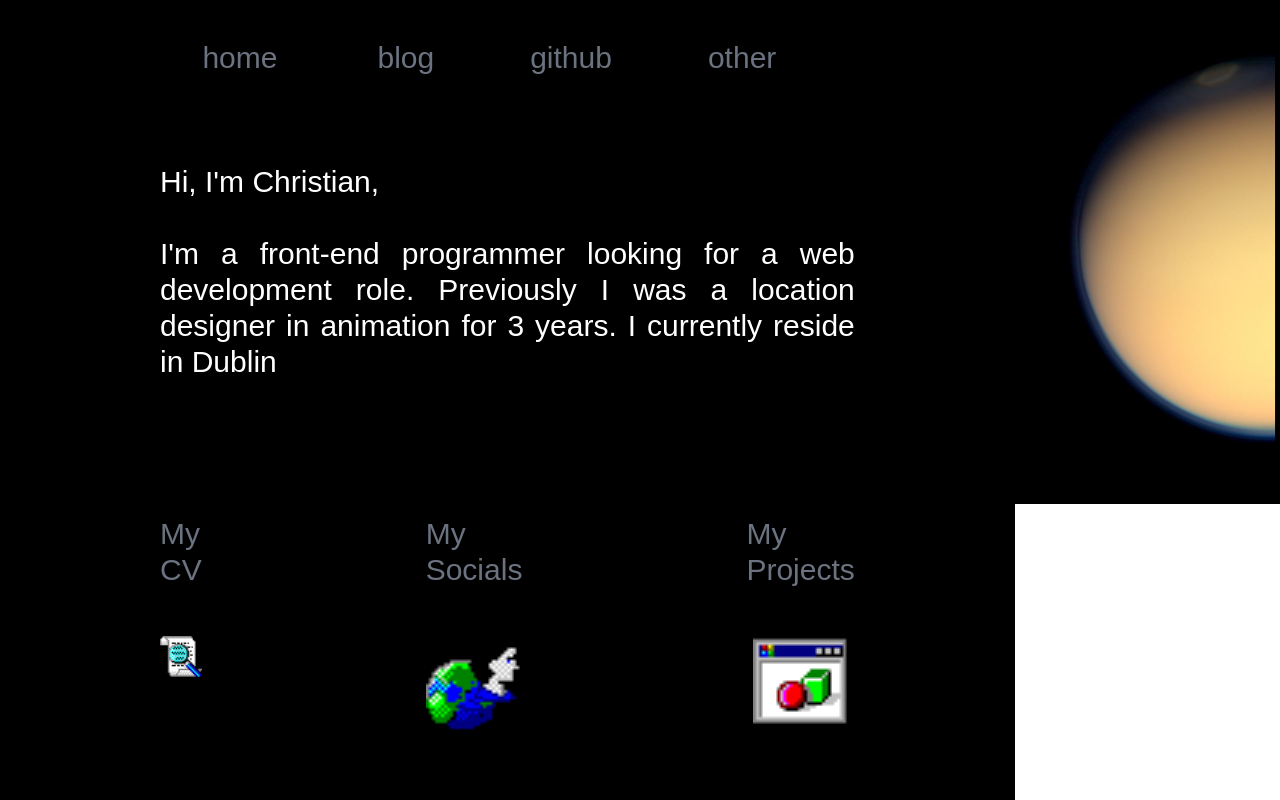
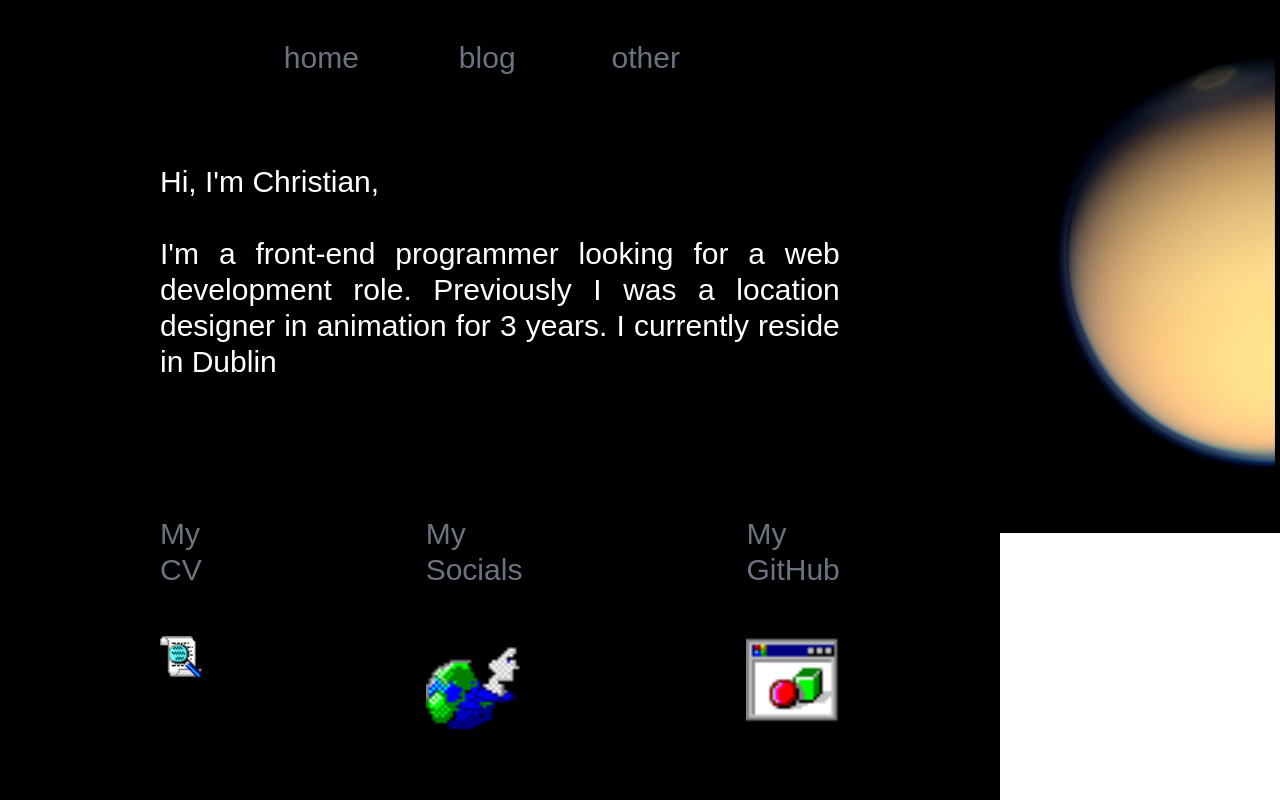
Before and after one commit to ChristianKeogh/personal_website, a Next.js app: page / in a window 1280 px wide. Built offline with nearby package versions, Linux system fonts and the light colour scheme; a web font is replaced by a local one.

Commit message:
changes to navabr, aded test for clicking socials

```diff
--- /dev/null
+++ b/app/blog/page.tsx
@@ -0,0 +1,9 @@
+import React from 'react'
+
+const blog = () => {
+  return (
+    <div>blog</div>
+  )
+}
+
+export default blog
--- a/app/imgLinks.tsx
+++ b/app/imgLinks.tsx
@@ -1,22 +1,35 @@
-import type { Metadata } from "next";
-import { Inter } from "next/font/google";
 import "./globals.css";
 
-export function ImgLinks() {
+export function ImgLinks({ setSocial }: { setSocial: (value: boolean) => void }) {
   return (
     <div className="flex flex-row justify-center space-x-56 items-start relative px-0">
-        <div className="flex flex-col items-center space-y-12">
+      <a
+        href="/Curriculum_Vitae_2024.pdf"
+        target="_blank"
+        rel="noopener noreferrer"
+        className="hover:text-neutral-800 dark:hover:text-neutral-200 flex flex-col items-center space-y-12"
+      >
         <h1>My CV</h1>
-        <img className="w-24"src="/winrep_mag_glass.png" alt="My Projects"/>
-        </div>
-        <div className="flex flex-col items-center space-y-12">
+        <img className="w-24" src="/winrep_mag_glass.png" alt="My CV"/>
+      </a>
+      <a
+        onClick={() => setSocial(true)}
+        target="_blank"
+        rel="noopener noreferrer"
+        className="hover:text-neutral-800 dark:hover:text-neutral-200 flex flex-col items-center space-y-12"
+      >
         <h1>My Socials</h1>
-        <img className="w-24"src="/user_world-1.png" alt="My Projects"/>
-        </div>
-        <div className="flex flex-col items-center space-y-12">
-        <h1>My Projects</h1>
-        <img className="w-24"src="/accessibility_window_objs.png" alt="My Projects"/>
-        </div>
+        <img className="w-24" src="/user_world-1.png" alt="My Socials"/>
+      </a>
+      <a
+        href="https://github.com/ChristianKeogh"
+        target="_blank"
+        rel="noopener noreferrer"
+        className="hover:text-neutral-800 dark:hover:text-neutral-200 flex flex-col items-center space-y-12"
+      >
+        <h1>My GitHub</h1>
+        <img className="w-24" src="/accessibility_window_objs.png" alt="My GitHub"/>
+      </a>
     </div>
-  )
+  );
 }
--- a/app/nasaPicture.tsx
+++ b/app/nasaPicture.tsx
@@ -3,7 +3,9 @@ import "./globals.css";
 export function NasaPicture() {
   return (
     <>
-    <img className=" object-cover"src="/tumblr_o9cl219LjO1vsg1ueo1_1280.jpg" alt="Nasa Picture of the Day"></img>
+    <div className="bg-white">
+    <img className="object-cover"src="/tumblr_o9cl219LjO1vsg1ueo1_1280.jpg" alt="Nasa Picture of the Day"></img>
+    </div>
     </>
   )
 }
--- a/app/navBar.tsx
+++ b/app/navBar.tsx
@@ -6,9 +6,6 @@ const navItems = {
   },
   '/blog': {
     name: 'blog',
-  },
-  'https://github.com/ChristianKeogh': {
-    name: 'github',
   },
   '/other': {
     name: 'other',
--- /dev/null
+++ b/app/other/page.tsx
@@ -0,0 +1,9 @@
+import React from 'react'
+
+const Other = () => {
+  return (
+    <div>Other</div>
+  )
+}
+
+export default Other
--- a/app/page.tsx
+++ b/app/page.tsx
@@ -1,10 +1,16 @@
+"use client";
+
 import { Navbar } from "./navBar";
 import { NasaPicture } from "./nasaPicture";
 import { ImgLinks } from "./imgLinks";
+import { useState } from "react";
 
 
 export default function Page() {
+    const [social, setSocial] = useState(false);
+
   return (
+    <main>
       <div className="flex flex-row max-h-screen">
       <div id="left" className="min-w-min flex-col px-40 w-[70%] min-h-screen bg-black text-3xl text-gray-500 flex">
           <Navbar />
@@ -14,12 +20,13 @@ export default function Page() {
               I'm a front-end programmer looking for a web development role. Previously I was a location designer in animation for 3 years. I currently reside in Dublin
               <br/><br/><br/>
           </h1>
-          <ImgLinks/>
+          <ImgLinks setSocial={setSocial}/>
       </div>
       <div id="right" className="overflow-x-hidden overflow-y-scroll w-[30%]">
-          <NasaPicture />
+        {social === false ? <NasaPicture /> : <h1>test</h1>
+        }
       </div>
       </div>
-
+      </main>
   )
 }
```
Also changed, not shown: 1 other file (tests, documents, lock files or other folders).
